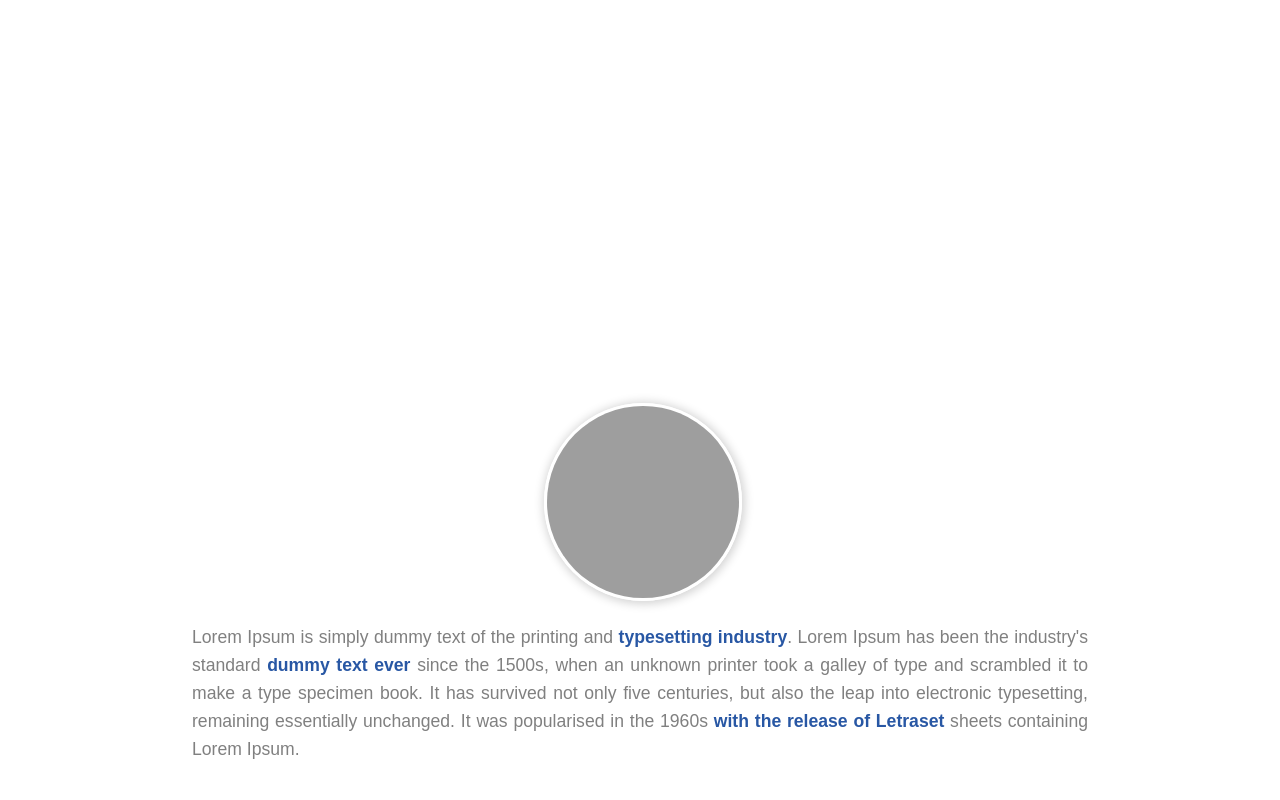
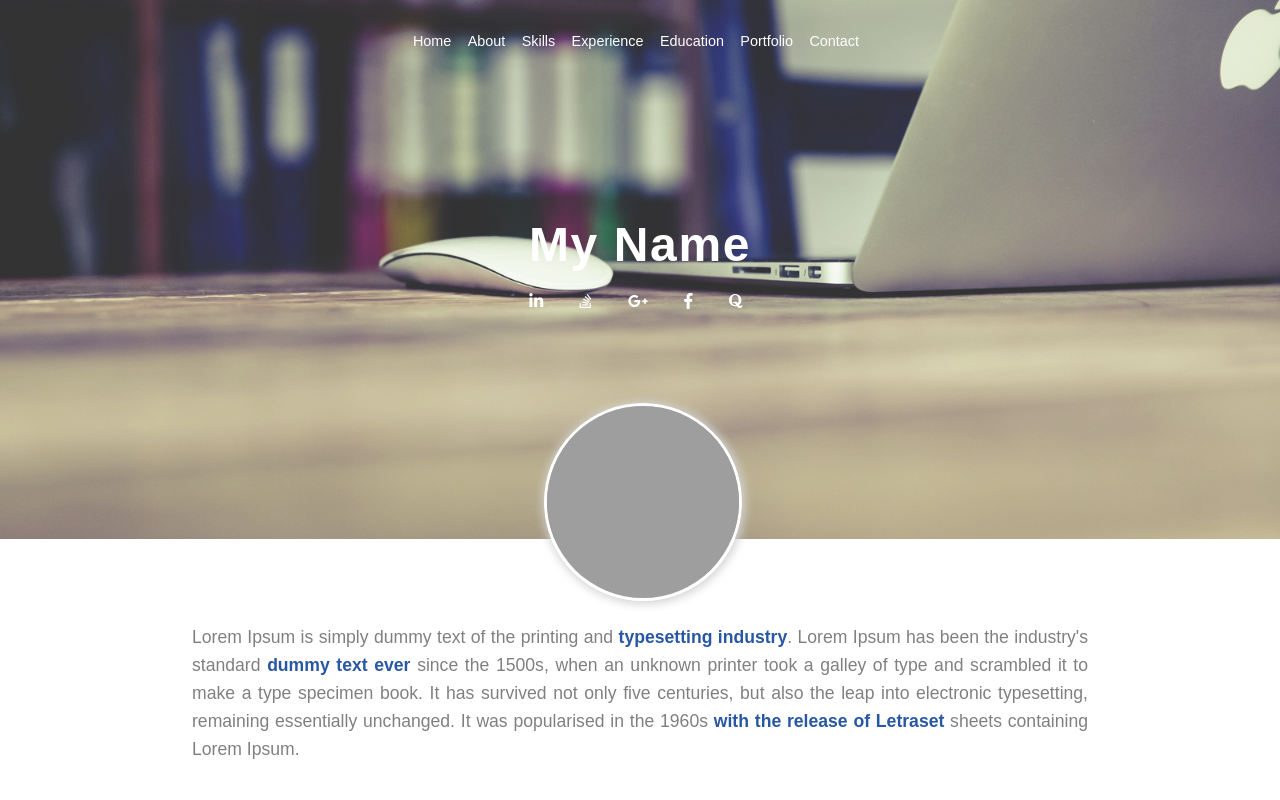
Before and after one commit to Meghraj1998/MyPortfolio, a plain HTML site: page index.html in a window 1280 px wide. Shown: the top 800 px of the page. Drawn offline with Linux system fonts and the light colour scheme; grey boxes are pictures that could not be loaded.

Commit message:
Updated css
Image Url Added Form Asset Folder(Link is Added ).

```diff
--- a/index.css
+++ b/index.css
@@ -15,7 +15,7 @@ body::-webkit-scrollbar {
 #body-header {
     height: 65vh;
     opacity: 0.8;
-      background-image: url("b4.jpg");
+      background-image: url("https://github.com/Meghraj1998/MyPortfolio/blob/master/asset/b4.jpg");
     background-size: cover;
     background-position: center;
     background-attachment: fixed;
```
